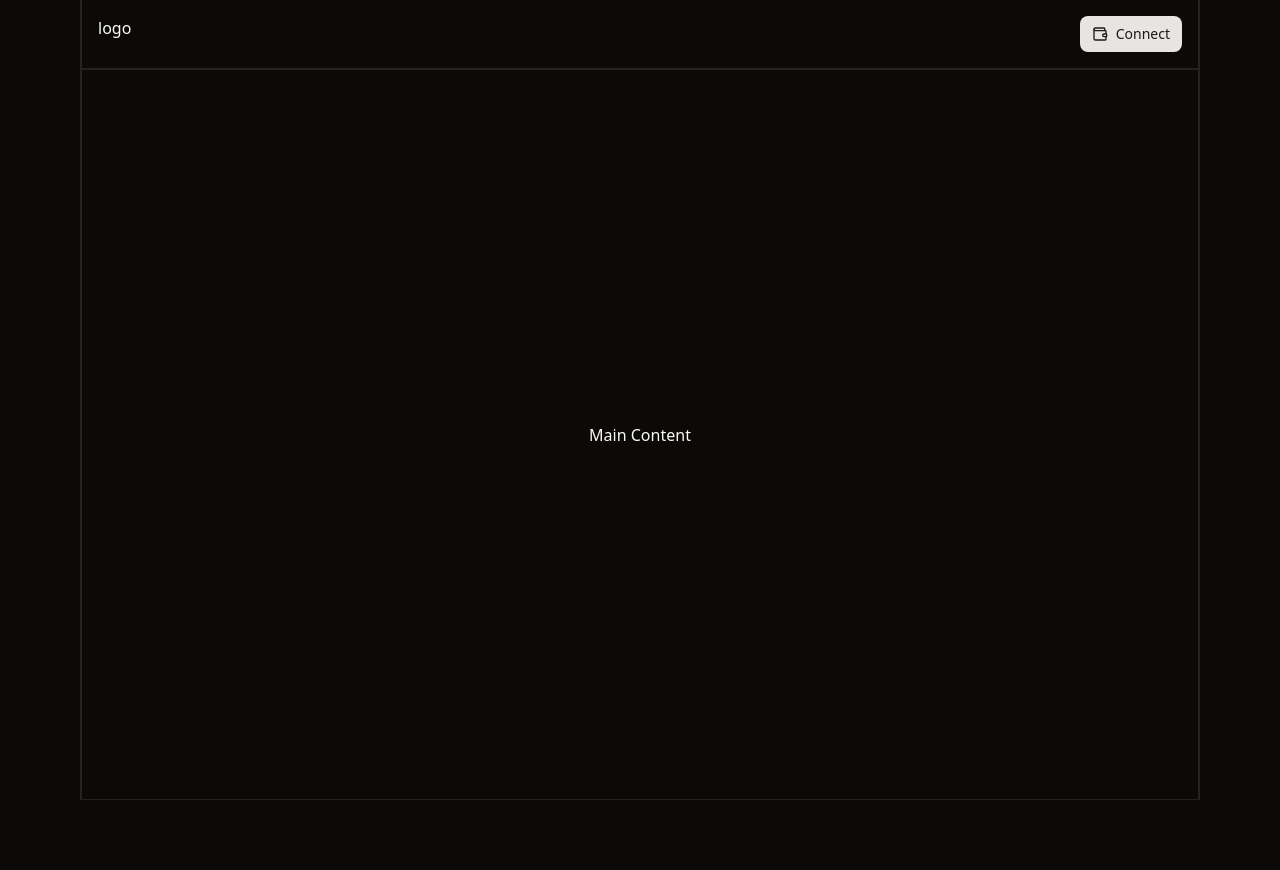
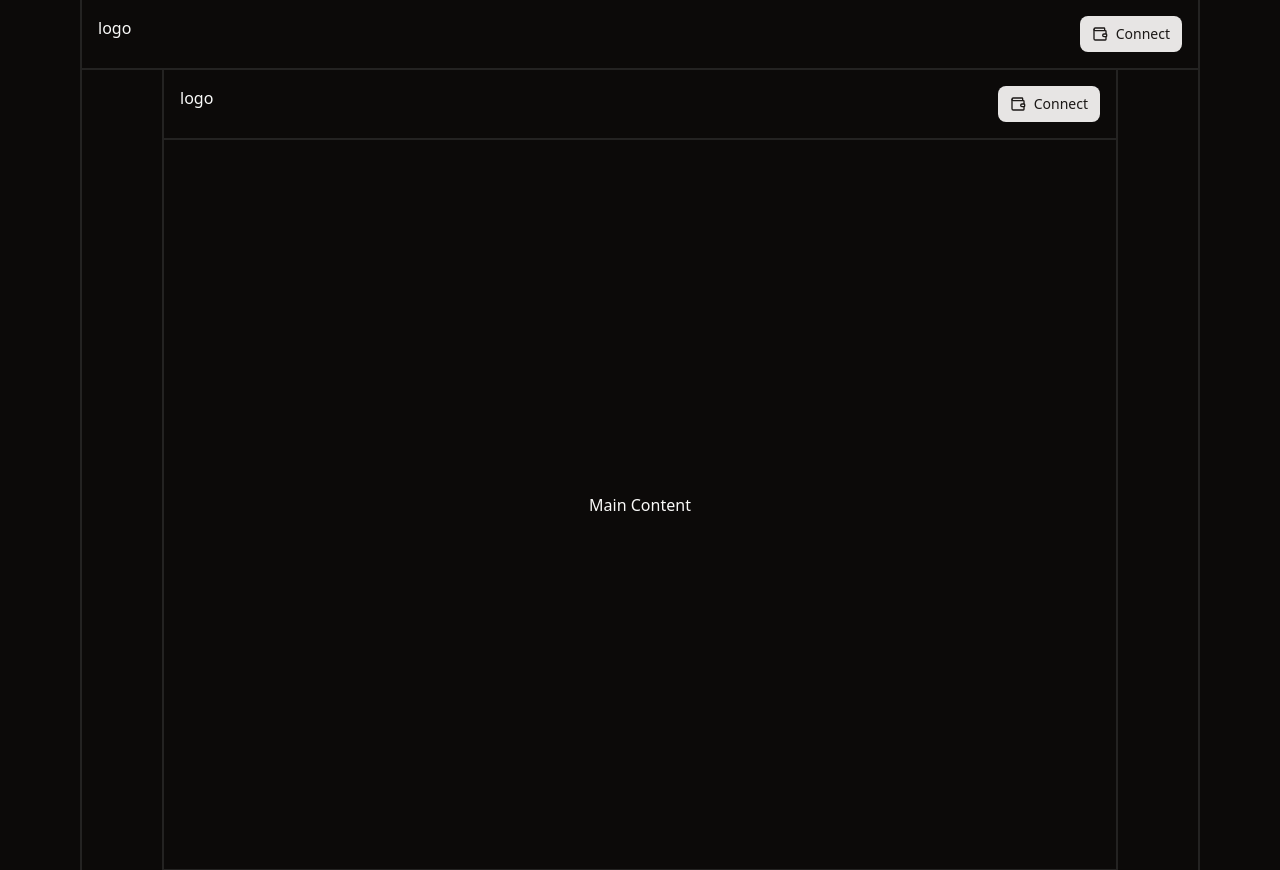
Before and after one commit to JoelVR17/SteFi, a Next.js app: page / in a window 1280 px wide. Before the commit the page ends 800 px from the top, so only its background shows below. Built offline with nearby package versions, Linux system fonts and the light colour scheme; no server answers; what @creit.tech/stellar-wallets-kit would draw is missing.

Commit message:
feat: add Header component to layout and enhance page structure with improved styling

```diff
--- a/src/app/layout.tsx
+++ b/src/app/layout.tsx
@@ -2,7 +2,7 @@ import type { Metadata } from "next";
 import { Geist, Geist_Mono } from "next/font/google";
 import "./globals.css";
 import { Toaster } from "@/components/ui/sonner";
-
+import Header from "@/components/layout/Header";
 const geistSans = Geist({
   variable: "--font-geist-sans",
   subsets: ["latin"],
@@ -28,7 +28,14 @@ export default function RootLayout({
       <body
         className={`${geistSans.variable} ${geistMono.variable} antialiased`}
       >
-        {children}
+        <div className="dark min-h-screen bg-background text-foreground">
+          <div className="min-h-screen border-l-2 border-r-2 flex flex-col mx-20">
+            <div className="border-b-2 p-4">
+              <Header />
+            </div>
+            {children}
+          </div>
+        </div>
       </body>
     </html>
   );
```
